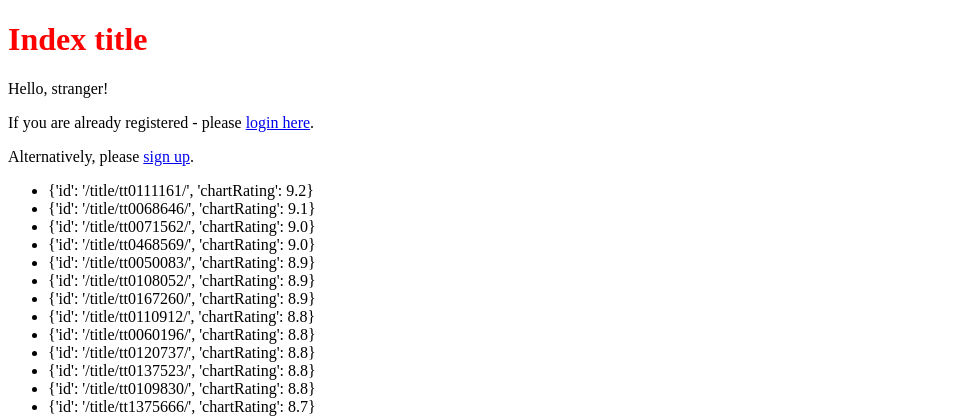
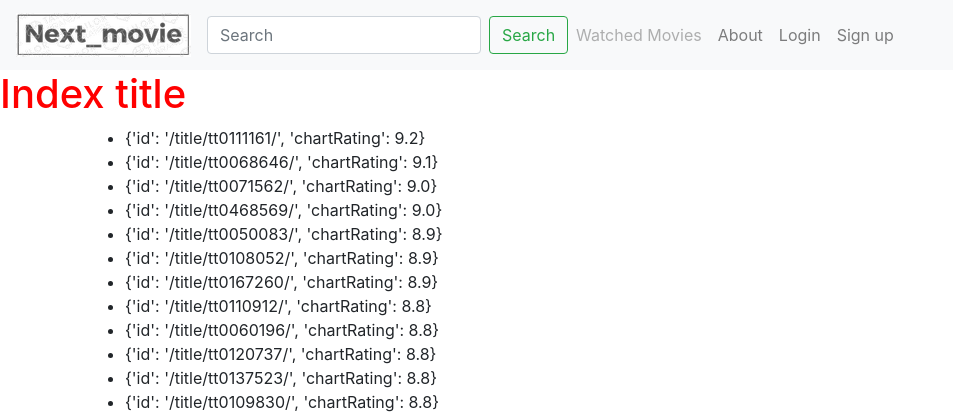
Before and after one commit to koleaby4/next_movie, a Django app: page / in a window 1280 px wide. Shown: the top 417 px of the page, without its empty margins (0-953 px from the left). Run offline with Django 3.2, Linux system fonts and the light colour scheme; parts of the project's set-up code (start-up, migrations or seed data) failed here and were passed over; some libraries are stand-ins or nearby versions.

Commit message:
Add navbar

```diff
--- /dev/null
+++ b/static/js/scripts.js
@@ -0,0 +1 @@
+console.log("JS import successful")
--- a/templates/_base.html
+++ b/templates/_base.html
@@ -3,17 +3,29 @@
 <!DOCTYPE html>
 <html lang="en">
 <head>
-    <meta charset="UTF-8">
-    <meta name="viewport" content="width=device-width, initial-scale=1.0">
+    <meta charset="utf-8">
+    <meta name="viewport" content="width=device-width, initial-scale=1, shrink-to-fit=no">
+
+    <link rel="stylesheet" href="https://stackpath.bootstrapcdn.com/bootstrap/4.5.2/css/bootstrap.min.css">
+    <link rel="stylesheet" href="{% static 'css/base.css' %}">
+
     <title>next_movie</title>
-
-    <link rel="stylesheet" href="{% static 'css/base.css' %}">
 </head>
 <body>
+
+    {% include 'components/nav.html' %}
 
     <h1>{% block title %}Default title{% endblock title %}</h1>
     <div class="container">
         {% block content %}{% endblock content %}
     </div>
+
+    <!-- JS -->
+    <script src="https://code.jquery.com/jquery-3.5.1.slim.min.js"></script>
+    <script src="https://cdn.jsdelivr.net/npm/popper.js@1.16.1/dist/umd/popper.min.js"></script>
+    <script src="https://stackpath.bootstrapcdn.com/bootstrap/4.5.2/js/bootstrap.min.js"></script>
+    <script src="{% static 'js/scripts.js' %}"></script>
 </body>
+
+
 </html>
--- /dev/null
+++ b/templates/components/nav.html
@@ -0,0 +1,45 @@
+{% load static%}
+
+<nav class="navbar navbar-expand-lg navbar-light bg-light">
+    <a class="navbar-brand" href="{% url 'index' %}"><img src="{% static 'images/logo.jpg' %}" alt=""></a>
+    <button class="navbar-toggler" type="button" data-toggle="collapse" data-target="#navbarSupportedContent" aria-controls="navbarSupportedContent" aria-expanded="false" aria-label="Toggle navigation">
+      <span class="navbar-toggler-icon"></span>
+    </button>
+
+    <div class="collapse navbar-collapse" id="navbarSupportedContent">
+
+        <form class="form-inline my-2 my-lg-0">
+            <input class="form-control mr-sm-2" type="search" placeholder="Search" aria-label="Search">
+            <button class="btn btn-outline-success my-2 my-sm-0" type="submit">Search</button>
+        </form>
+
+      <ul class="navbar-nav my-2 my-md-0 mr-md-3">
+
+        <li class="nav-item">
+          <a class="nav-link disabled" href="#" tabindex="-1" aria-disabled="true">Watched Movies</a>
+        </li>
+
+        <li class="nav-item">
+          <a class="nav-link" href="#">About</a>
+        </li>
+
+        {% if user.is_authenticated %}
+            <li class="nav-item">
+                <a class="nav-link" href="#">Profile</a>
+            </li>
+            <li class="nav-item">
+                <a class="nav-link" href="{% url 'logout' %}">Log out</a>
+            </li>
+        {% else %}
+            <li class="nav-item">
+                <a class="nav-link" href="{% url 'login' %}">Login</a>
+            </li>
+            <li class="nav-item">
+                <a class="nav-link" href="{% url 'signup' %}">Sign up</a>
+            </li>
+        {% endif %}
+
+      </ul>
+
+    </div>
+  </nav>
--- a/templates/index.html
+++ b/templates/index.html
@@ -4,14 +4,6 @@
 
 {% block content %}
 
-{% if user.is_authenticated %}
-    <p>Hello, {{user.email}}</p>
-    <p>Feel free to log out <a href="{% url 'logout' %}">here.</a></p>
-{% else %}
-    <p>Hello, stranger!</p>
-    <p>If you are already registered - please <a href="{% url 'login' %}">login here</a>.</p>
-    <p>Alternatively, please <a href="{% url 'signup' %}">sign up</a>.</p>
-{% endif %}
 
 <ul>
     {% for movie in movies %}
```
Also changed, not shown: static/images/logo.jpg (added).
